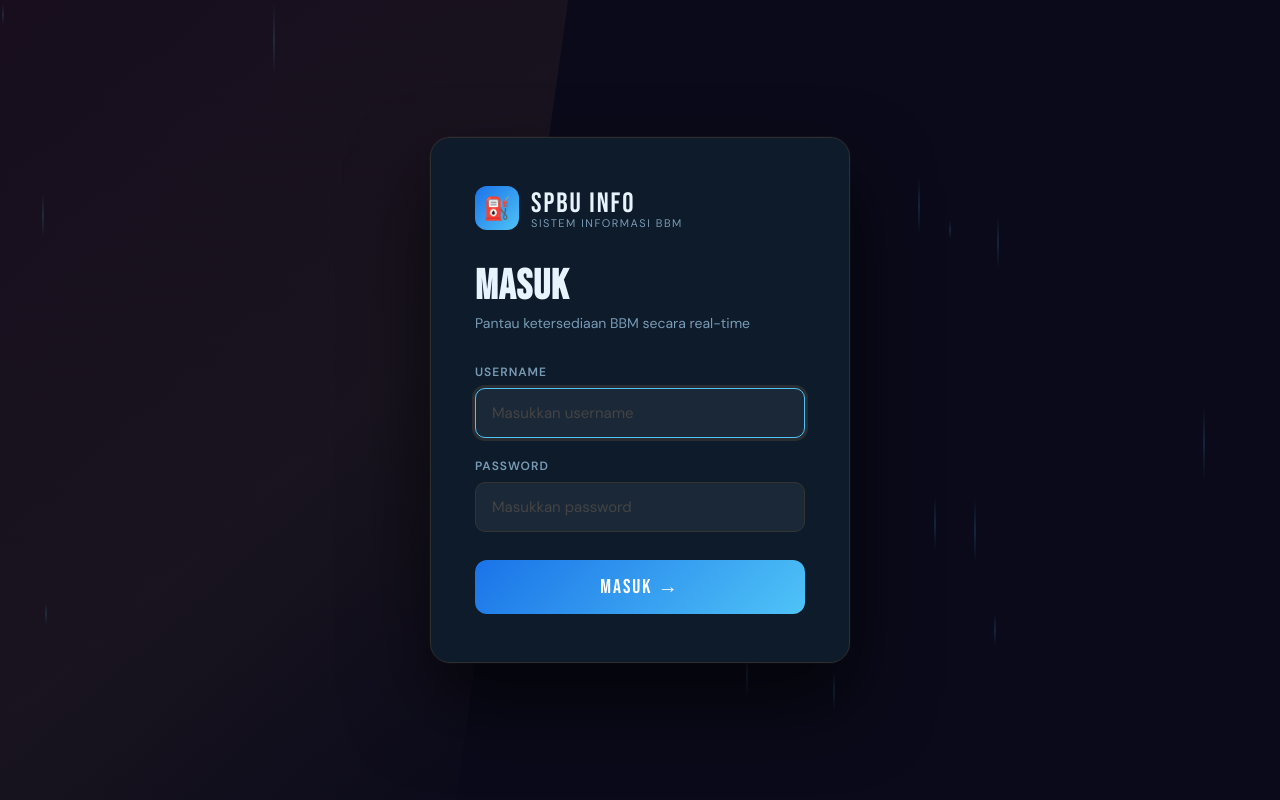
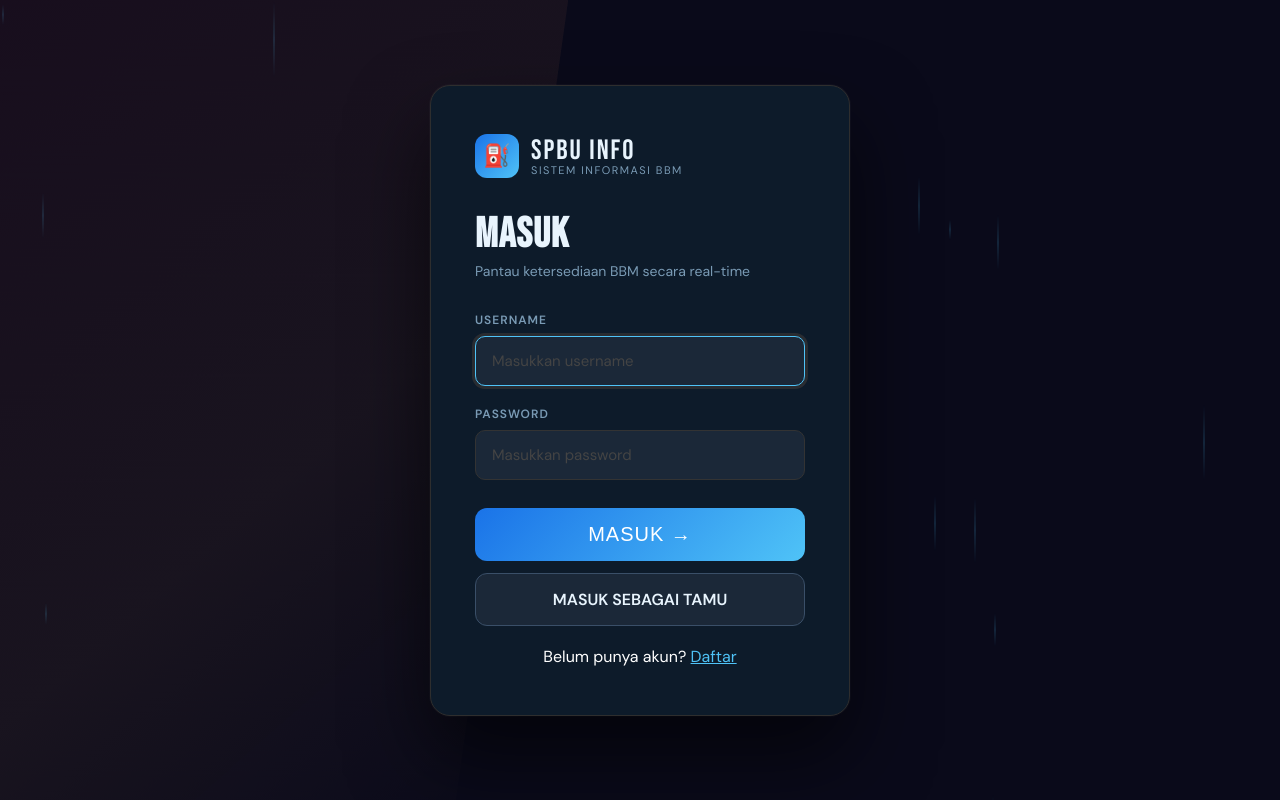
Before and after one commit to FakhryAziz/Projek-Prokom-Kelompok-I, a Python web app: template templates/login.html in a window 1280 px wide. Run offline with Jinja, Linux system fonts and the light colour scheme; the template is opened without the code that fills it, so the values that code supplies are empty.

Commit message:
Update login.html

```diff
--- a/templates/login.html
+++ b/templates/login.html
@@ -141,9 +141,9 @@
     border: none;
     border-radius: 12px;
     color: #fff;
-    font-family: 'Bebas Neue', sans-serif;
+    font-family: 'BM Sans', sans-serif;
     font-size: 20px;
-    letter-spacing: 2px;
+    letter-spacing: 1px;
     cursor: pointer;
     transition: opacity .2s, transform .15s;
     margin-top: 8px;
@@ -167,6 +167,25 @@
   .badge-admin { background: rgba(230,57,70,.2); color: var(--fuel-red); }
   .badge-user  { background: rgba(244,162,97,.2); color: var(--fuel-orange); }
   .hint-cred { color: #666; font-family: monospace; font-size: 12px; }
+
+  .guest-btn{
+    display:block !important;
+    width:100%;
+    text-align:center;
+    margin-top:12px;
+    padding:15px;
+    border-radius:12px;
+    text-decoration:none;
+    background:#1B2838;
+    border:1px solid #3a4f68;
+    color:#E8F4FD !important;
+    font-weight:600;
+    transition:.3s;
+}
+
+.guest-btn:hover{
+    background:#24384d;
+}
 </style>
 </head>
 <body>
@@ -202,7 +221,20 @@
       <input type="password" name="password" placeholder="Masukkan password" required>
     </div>
     <button class="btn" type="submit">MASUK →</button>
-  </form>
+
+  <a href="{{ url_for('guest_login') }}" class="guest-btn">
+    MASUK SEBAGAI TAMU
+</a>
+     </form>
+<p style="text-align:center;margin-top:20px;color:white;">
+    Belum punya akun?
+    <a href="{{ url_for('register') }}" style="color:#4FC3F7;">
+        Daftar
+    </a>
+</p>
+    </div>
+
+</div>
 
 <script>
   // generate falling drops
```
